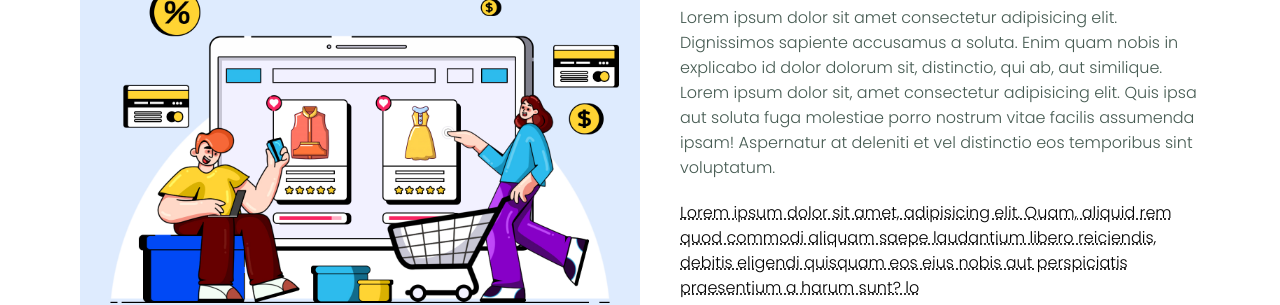
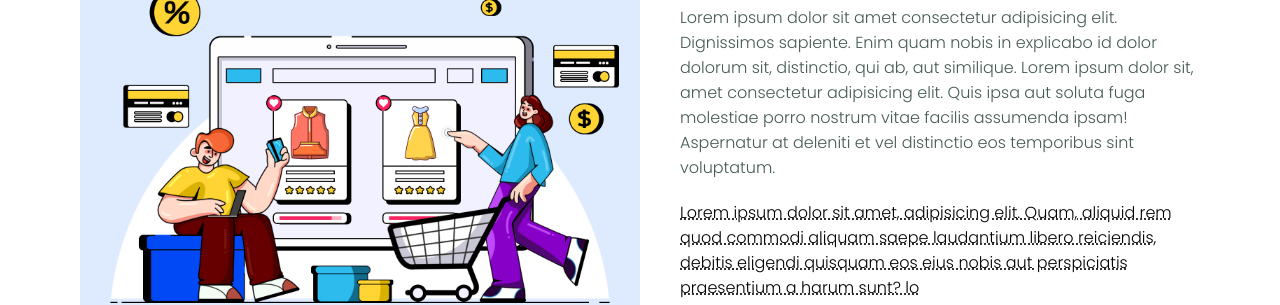
Before and after one commit to uccy553/E-commerce-Website, a plain HTML site: page about.html in a window 1280 px wide. Shown: the part 511-816 px from the top of the page. Drawn offline with Linux system fonts and the light colour scheme.

Commit message:
Update about.html

```diff
--- a/about.html
+++ b/about.html
@@ -44,7 +44,7 @@
         <img src="/images/about/a6.jpg" alt="">
         <div>
             <h2>Who We Are?</h2>
-            <p>Lorem ipsum dolor sit amet consectetur adipisicing elit. Dignissimos sapiente accusamus a soluta. Enim quam nobis in explicabo id dolor dolorum sit, distinctio, qui ab, aut similique. Lorem ipsum dolor sit, amet consectetur adipisicing elit. Quis ipsa aut soluta fuga molestiae porro nostrum vitae facilis assumenda ipsam! Aspernatur at deleniti et vel distinctio eos temporibus sint voluptatum.</p>
+            <p>Lorem ipsum dolor sit amet consectetur adipisicing elit. Dignissimos sapiente. Enim quam nobis in explicabo id dolor dolorum sit, distinctio, qui ab, aut similique. Lorem ipsum dolor sit, amet consectetur adipisicing elit. Quis ipsa aut soluta fuga molestiae porro nostrum vitae facilis assumenda ipsam! Aspernatur at deleniti et vel distinctio eos temporibus sint voluptatum.</p>
             <abbr title="">Lorem ipsum dolor sit amet,  adipisicing elit. Quam, aliquid rem quod commodi aliquam saepe laudantium libero reiciendis, debitis eligendi quisquam eos eius nobis aut perspiciatis praesentium a harum sunt? lo</abbr>
 
             <br><br>
```
